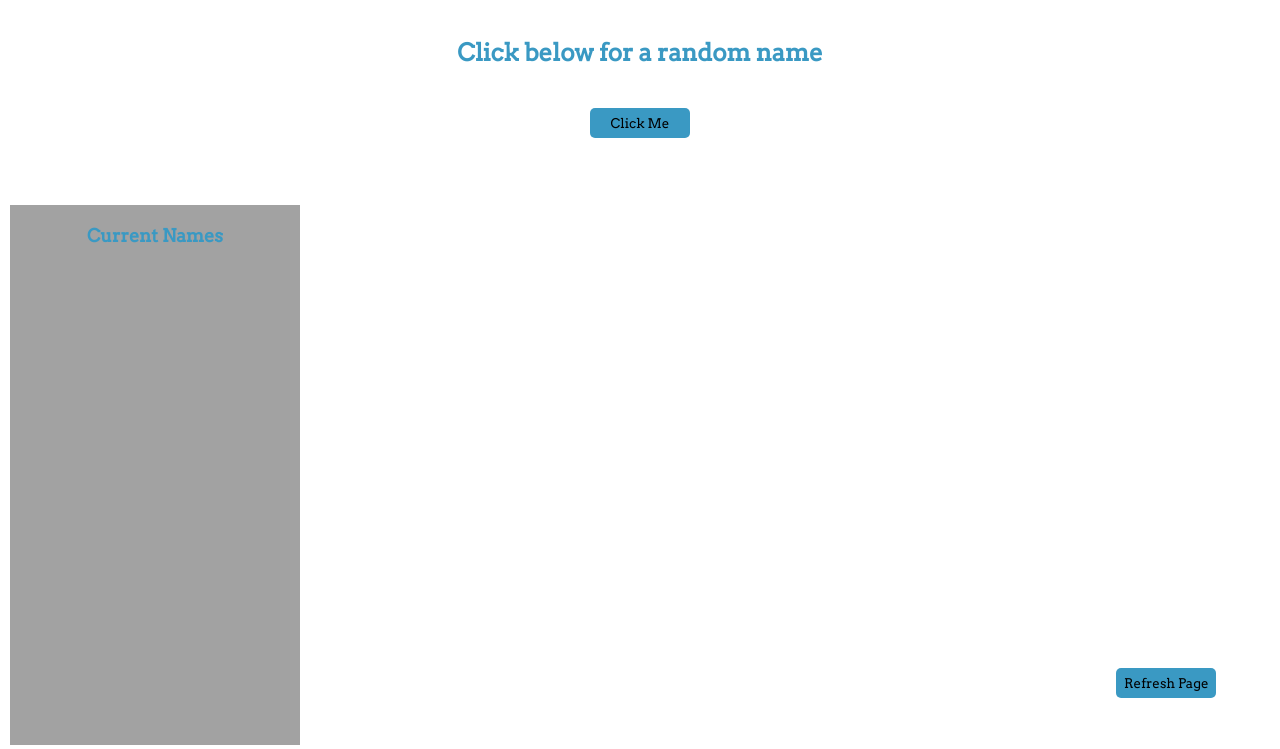
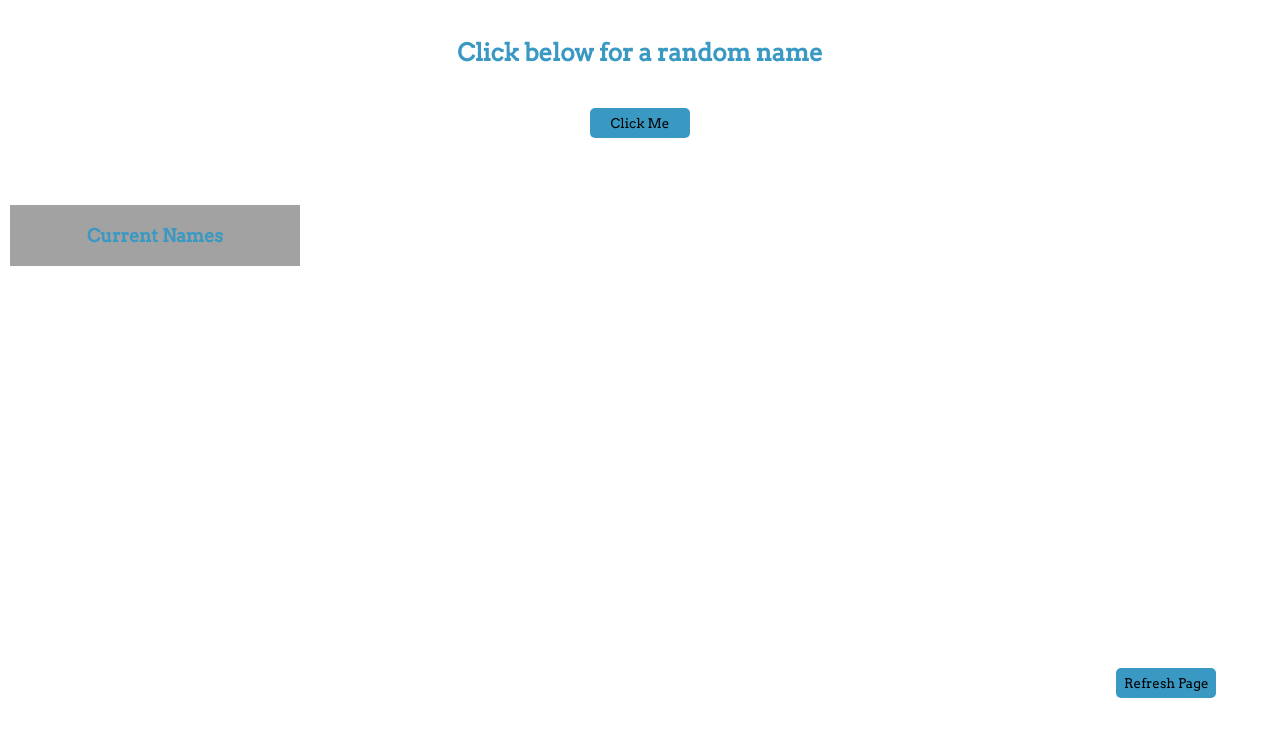
Before and after one commit to ChocolateVS/Random-Name-Generator, a plain HTML site: page index.html in a window 1280 px wide. Shown: the part 51-800 px from the top of the page. Drawn offline with Linux system fonts and the light colour scheme.

Commit message:
Fixing bugs

```diff
--- a/assets/css/style.css
+++ b/assets/css/style.css
@@ -2,6 +2,7 @@ body {
 	background-image:url(../images/background.jpg);
 	background-attachment:none;
 	background-size:cover;
+	background-repeat:none;
 	font-family:Arvo;
 	color:rgb(58,153,195);
 	text-align:center;
@@ -31,7 +32,7 @@ span {
 	padding:20px;
 	margin:10px;
 	width:250px;
-	height:500px;
+	height:auto;
 }
 
 .current_names {
```
